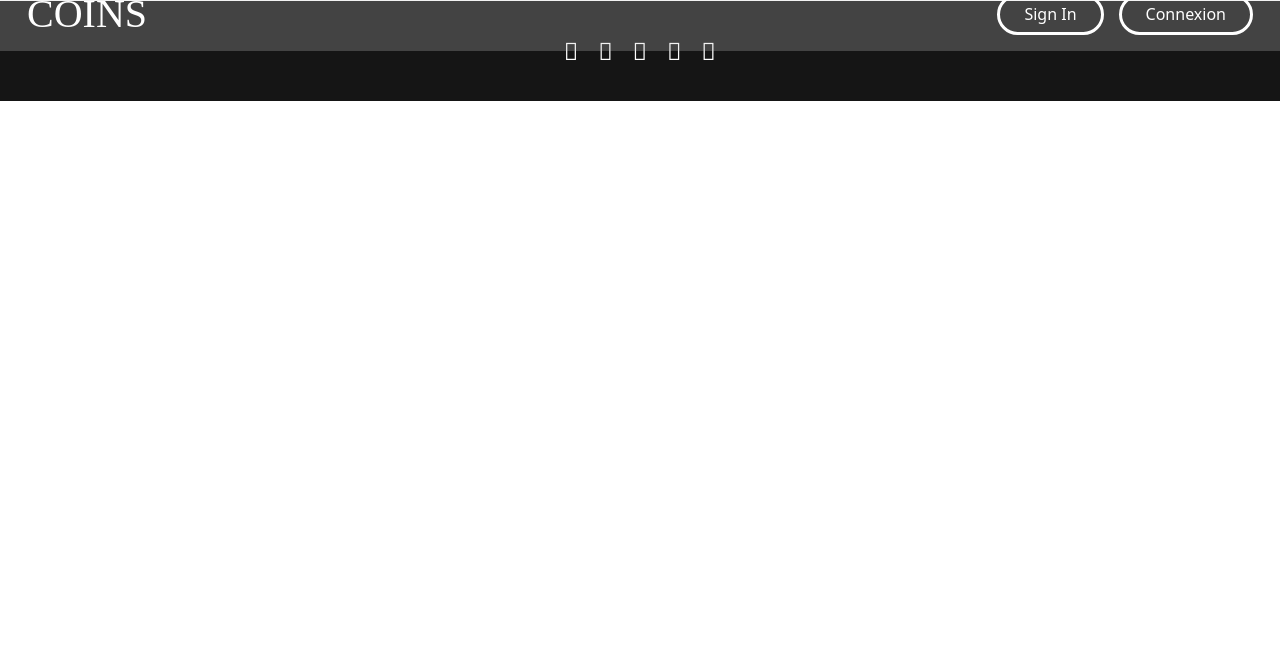
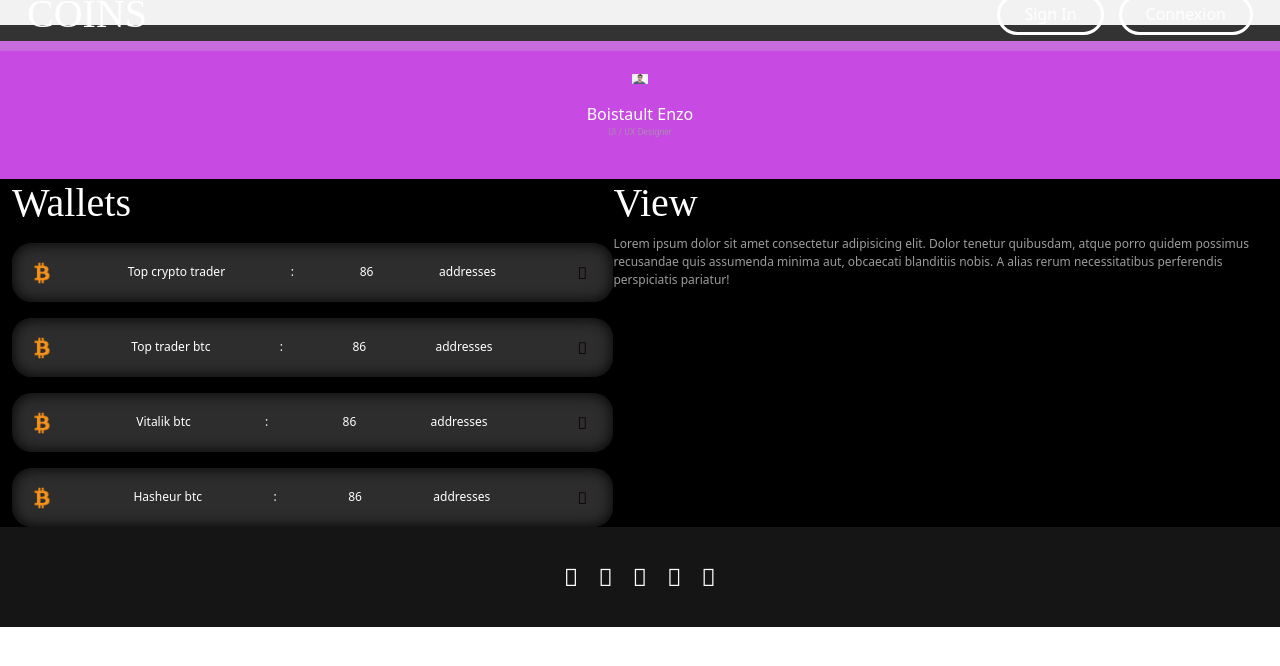
Before and after one commit to etoriaz/coins, a Rails app: page /portfolios in a window 1280 px wide. Shown: the part 23-689 px from the top of the page. Run offline with Rails 7, Linux system fonts and the light colour scheme; a user stored in the database is signed in; style sheets or scripts are compiled from the project's sources; some libraries are stand-ins or nearby versions; some web fonts are replaced.

Commit message:
Profile page 70%

```diff
--- a/app/assets/stylesheets/components/_card-portfolio.scss
+++ b/app/assets/stylesheets/components/_card-portfolio.scss
@@ -20,3 +20,64 @@
   font-size: 16px;
   margin-bottom: 0;
 }
+
+// Card portfolio for the profile page (/portfolios)
+
+.container-portfolio-profile {
+  display: flex;
+  justify-content: space-between;
+  align-items: center;
+  background-color: #2D2D2D;
+  border-radius: 20px;
+  box-shadow : inset 0 0 15px rgba(0, 0, 0, 1);
+  width: 100%;
+  height: 59px;
+  padding: 10px;
+}
+
+.text-card-wallet {
+  color: white;
+  font-size: 12px;
+  margin-bottom: 0;
+}
+.profile-name {
+  color: white;
+  font-size: 16px;
+  margin-bottom: 0;
+}
+
+.profession-title {
+  color: #A1A1A1;
+  font-size: 10px;
+  font-family: 'Roboto Condensed', sans-serif;
+  font-weight: lighter;
+}
+
+.profile-container {
+  background-color: black;
+}
+
+.container-banner {
+  background-color: #C74AE3;
+}
+
+
+.wallets {
+  width: 100%;
+}
+
+.card-banner-profile{
+  border:none;
+  position:relative;
+  overflow:hidden;
+  border-radius:8px;
+  cursor:pointer;
+}
+
+.profile-banner {
+  background-color: black;
+}
+
+.fonts{
+  font-size:11px;
+}
--- a/app/views/layouts/application.html.erb
+++ b/app/views/layouts/application.html.erb
@@ -9,6 +9,9 @@
     <%= stylesheet_link_tag "application", "data-turbo-track": "reload" %>
     <script src="https://cdnjs.cloudflare.com/ajax/libs/Chart.js/4.2.1/chart.umd.js" integrity="sha512-vCUbejtS+HcWYtDHRF2T5B0BKwVG/CLeuew5uT2AiX4SJ2Wff52+kfgONvtdATqkqQMC9Ye5K+Td0OTaz+P7cw==" crossorigin="anonymous" referrerpolicy="no-referrer"></script>
     <%= javascript_include_tag "application", "data-turbo-track": "reload", defer: true %>
+    <link rel="preconnect" href="https://fonts.googleapis.com">
+    <link rel="preconnect" href="https://fonts.gstatic.com" crossorigin>
+    <link href="https://fonts.googleapis.com/css2?family=Roboto+Condensed:ital,wght@0,300;0,400;0,700;1,300&display=swap" rel="stylesheet">
   </head>
 
   <body>
--- a/app/views/portfolios/index.html.erb
+++ b/app/views/portfolios/index.html.erb
@@ -1 +1,35 @@
-<%= @user_portfolios %>
+
+<div class="container-fluid profile-container mt-5 pt-3">
+  <div class="row d-flex justify-content-center container-banner">
+    <div class="col-md-7">
+      <div class="card-profile-banner p-3 py-4">
+        <div class="text-center">
+         <%= image_tag("homme-photo.png", size: '16x10')  %>
+        </div>
+        <div class="text-center mt-3">
+          <h2 class="mt-2 mb-0 profile-name"> Boistault Enzo</h5>
+          <p class='profession-title'>UI / UX Designer</p>
+        </div>
+      </div>
+    </div>
+  </div>
+  <div class="profile-content d-flex justify-content-center">
+    <div class="wallets">
+        <h1 class='font-rainbows'> Wallets</h1>
+        <% @user_portfolios.each do |portfolio| %>
+          <div class="container-portfolio-profile mt-3">
+            <%= image_tag("btc2.png", class: "img-portfolio")%>
+            <h4 class="text-card-wallet"> <%= portfolio.name.capitalize %></h4>
+            <h4 class="text-card-wallet"> : </h4>
+            <h4 class="text-card-wallet">86</h4>
+            <h4 class="text-card-wallet">addresses</h4>
+            <i class="fas fa-trash m-3"></i>
+          </div>
+        <% end %>
+    </div>
+    <div class="chart-view">
+      <h1 class='font-rainbows'>View</h1>
+        <p>Lorem ipsum dolor sit amet consectetur adipisicing elit. Dolor tenetur quibusdam, atque porro quidem possimus recusandae quis assumenda minima aut, obcaecati blanditiis nobis. A alias rerum necessitatibus perferendis perspiciatis pariatur!</p>
+    </div>
+  </div>
+</div>
```
Also changed, not shown: app/assets/images/homme-photo.png (added), app/assets/images/irvin.png (renamed from app/assets/images/irving.png).
